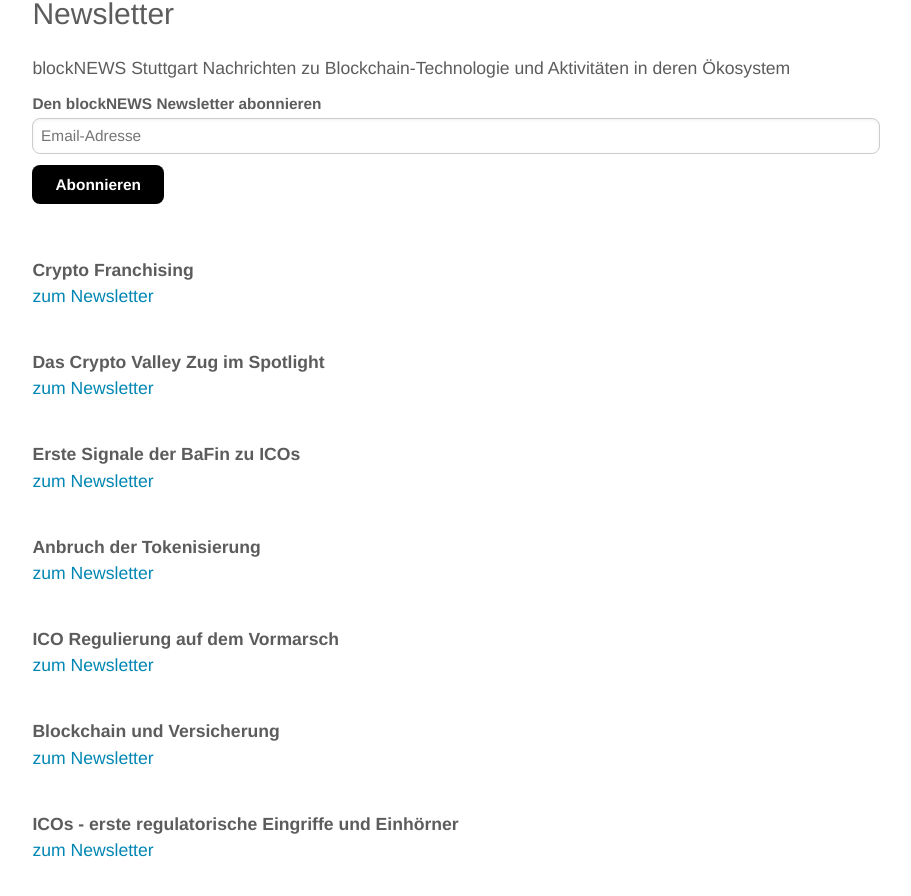
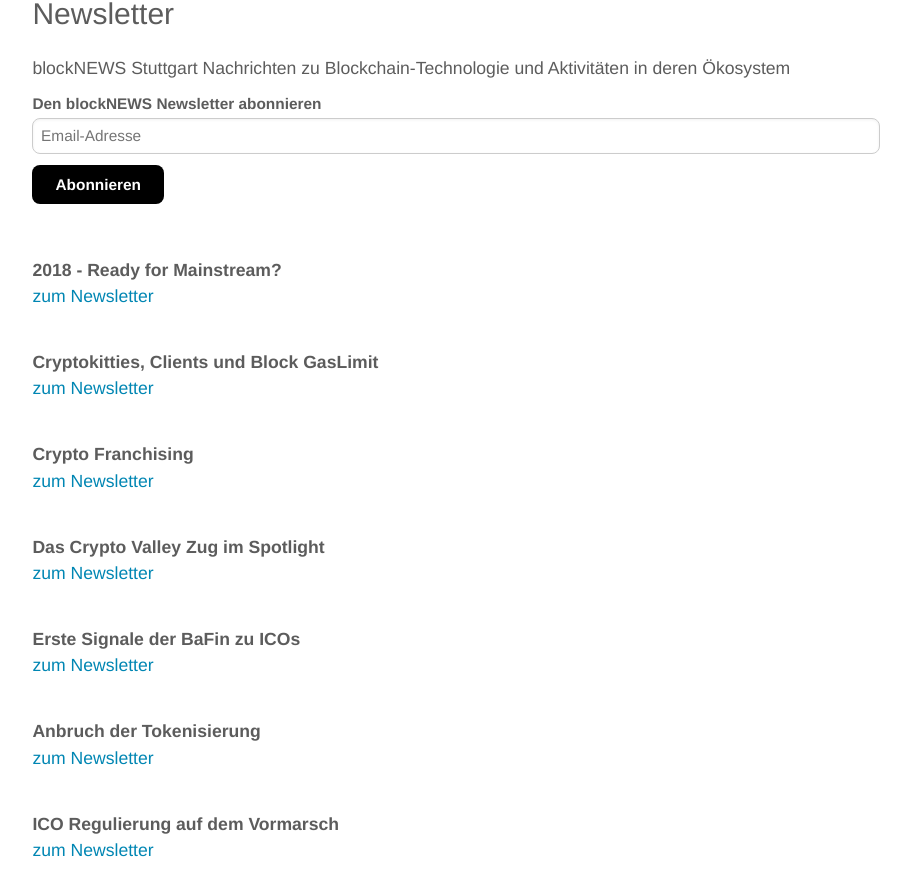
Before and after one commit to blocklab/site, a Jekyll site: the page built from newsletter.md, in a window 1280 px wide and 900 px high, scrolled down 486 px. Shown: the top 896 px of the window, without its empty margins (184-1095 px from the left). Built offline with Jekyll 4.4.1, drawn with Linux system fonts in a browser that asks for light colours; comment, search, counter and statistics services are not loaded.

Commit message:
Update newsletter.md

```diff
--- a/newsletter.md
+++ b/newsletter.md
@@ -29,6 +29,16 @@ Nachrichten zu Blockchain-Technologie und Aktivitäten in deren Ökosystem
 <!--End mc_embed_signup-->
 
 <br>
+<br>
+**2018 - Ready for Mainstream?**
+<br>
+[zum Newsletter](http://mailchi.mp/6e8ea75f98de/blockchain-in-der-kw16-private-key-und-wallet-sicherheit-509053)
+
+<br>
+**Cryptokitties, Clients und Block GasLimit**
+<br>
+[zum Newsletter](http://mailchi.mp/c9b49391b7c6/blockchain-in-der-kw16-private-key-und-wallet-sicherheit-487149)
+
 <br>
 **Crypto Franchising**
 <br>
```
